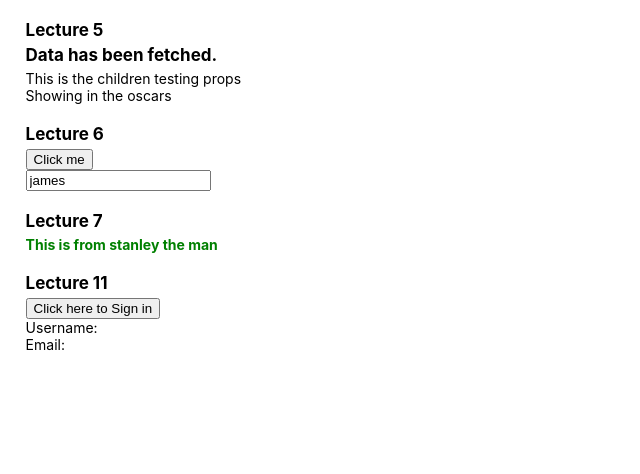
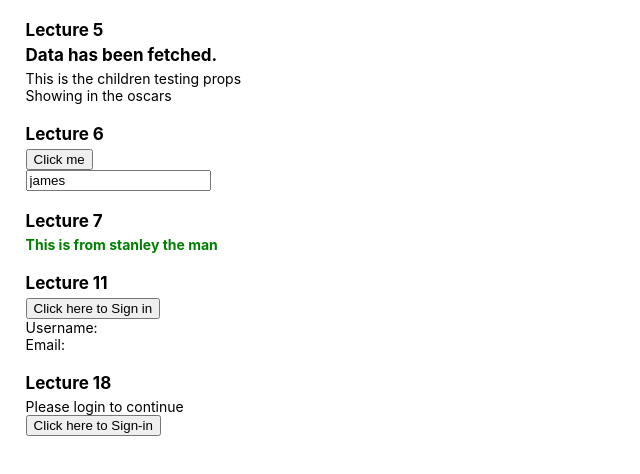
Before and after one commit to stanleychukwu17/react-typescript-1, a React (Create React App) app: page / in a window 1280 px wide. Shown: the top 474 px of the page, without its empty margins (0-640 px from the left). Built offline with nearby package versions, Linux system fonts and the light colour scheme.

Commit message:
Rounded up lecture 18

```diff
--- a/src/App.tsx
+++ b/src/App.tsx
@@ -16,6 +16,9 @@ import Container from './components/7/Container';
 
 // lecture-11 - useState Type Assertion
 import UserDts from './components/11/User';
+
+// lecture-18 - Component Prop
+import Private from './components/18/Private';
 
 function App() {
   // const dts: object = {'firstName':'stanely', 'lastName':'chukwu', 'age':26}
@@ -51,6 +54,10 @@ function App() {
       </div>
 
 
+      <div className='cover'>
+        <h1>Lecture 18</h1>
+        <Private isLoggedIn={false} />
+      </div>
 
       <div>
         <br></br>
--- /dev/null
+++ b/src/components/18/Login.tsx
@@ -0,0 +1,15 @@
+type loginProps = {
+    clickHandler : () => boolean
+}
+
+
+export default function Login({clickHandler} : loginProps) {
+  return (
+    <div>
+        <div>Please login to continue</div>
+        <div><button onClick={()=>{
+            clickHandler()
+        }}>Click here to Sign-in</button></div>
+    </div>
+  )
+}
--- /dev/null
+++ b/src/components/18/Private.tsx
@@ -0,0 +1,23 @@
+import { useState } from "react"
+import Login from "./Login"
+import Profile from './Profile';
+
+type privateProps = {
+    isLoggedIn: boolean
+    // component: React.ComponentType
+}
+
+export default function Private({isLoggedIn}: privateProps) {
+    let [allowed, setAllowed] = useState<boolean>(isLoggedIn)
+
+    const eventHandler = (wch: boolean): any => {
+        console.log(wch)
+        setAllowed(wch)
+    }
+
+    if (isLoggedIn || allowed) {
+        return <Profile clickHandler={() => eventHandler(false)} />
+    } else {
+        return <Login clickHandler={() => eventHandler(true)} />
+    }
+}
--- /dev/null
+++ b/src/components/18/Profile.tsx
@@ -0,0 +1,14 @@
+type profileProps = {
+    clickHandler: () => boolean
+}
+
+export default function Profile({clickHandler}: profileProps) {
+    return (
+        <>
+            <div>Private profile component</div>
+            <div><button onClick={()=>{
+                clickHandler()
+            }}>commot for here</button></div>
+        </>
+    )
+}
```
